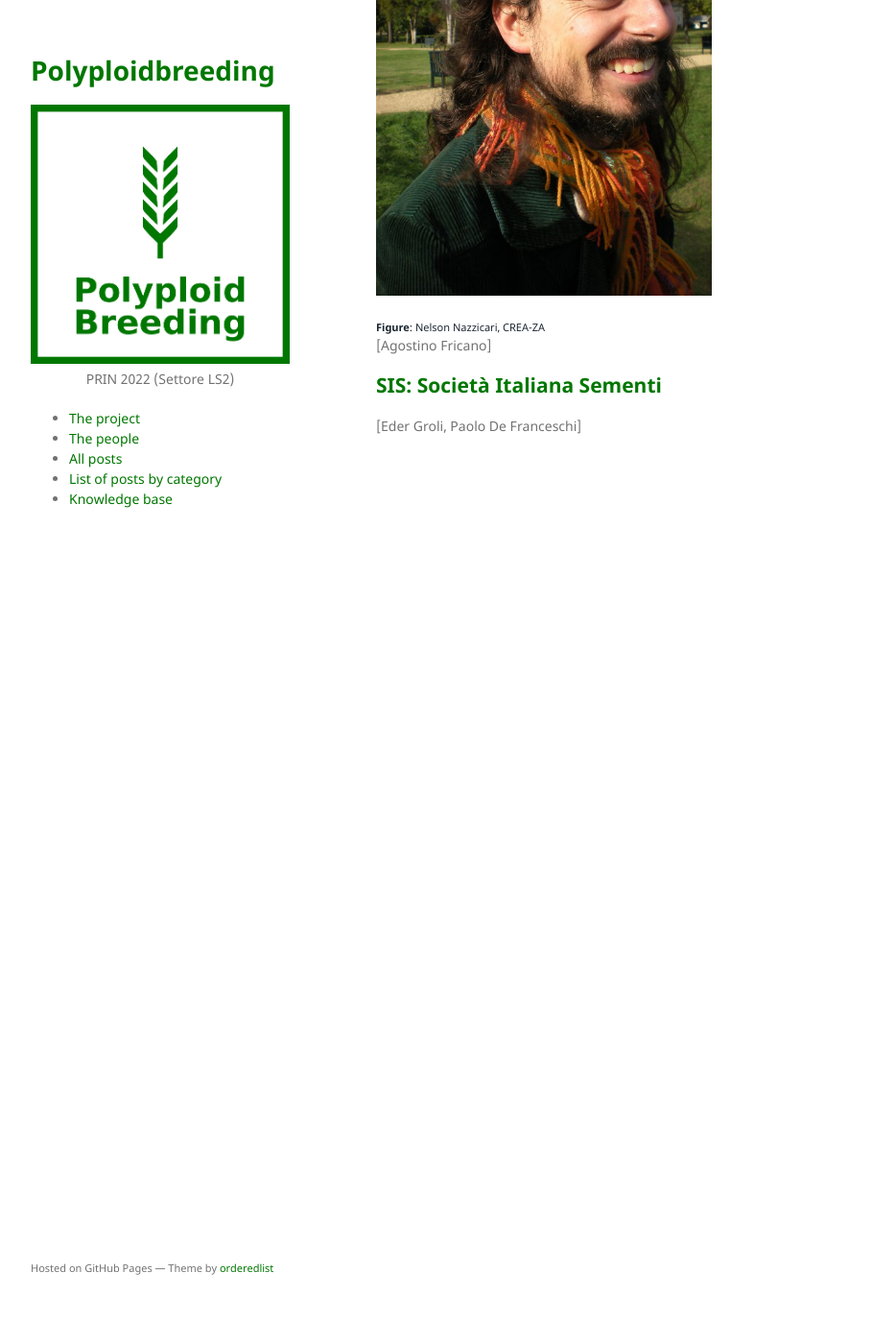
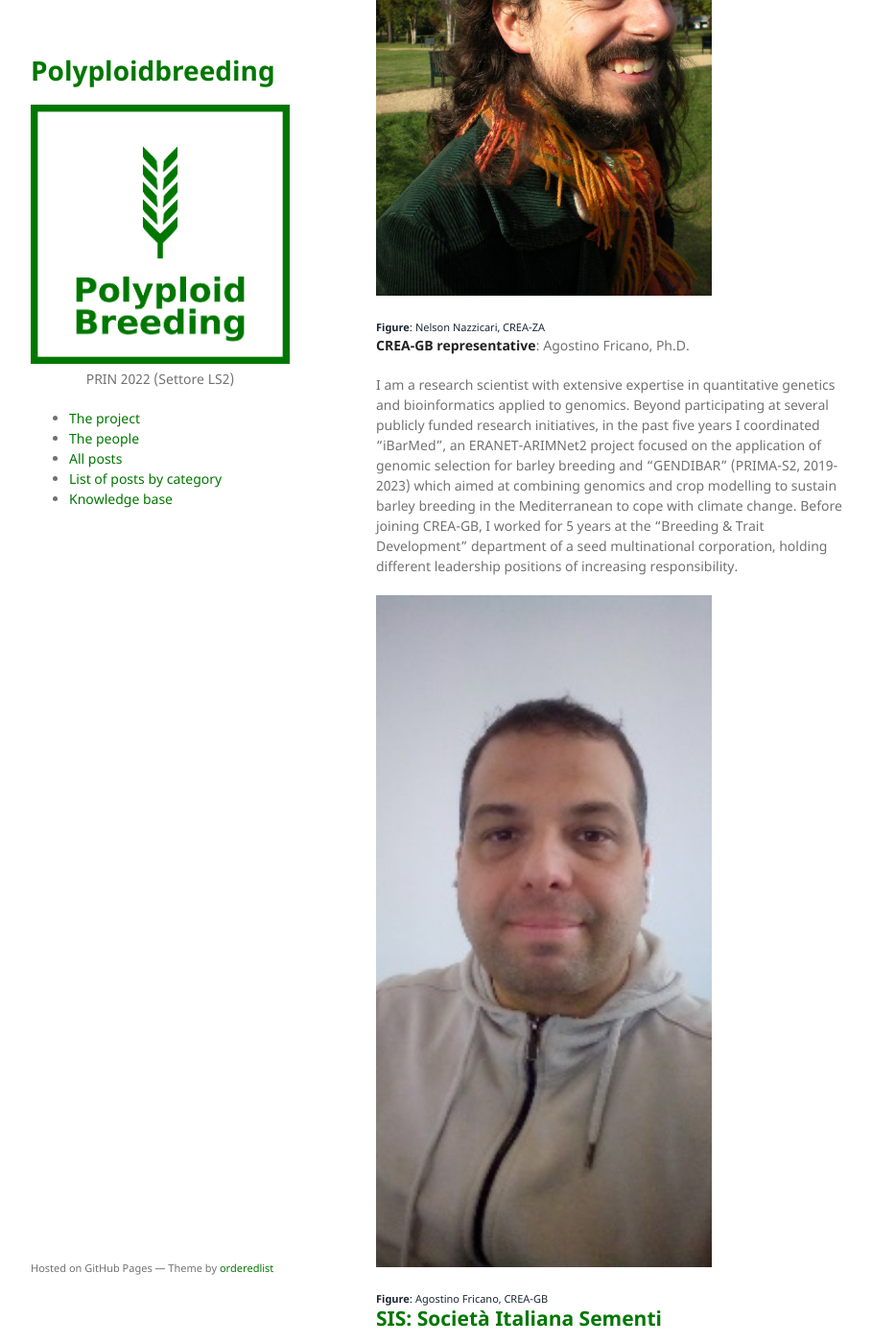
Before and after one commit to polyploidbreeding/polyploidbreeding.github.io, a Jekyll site: the page built from consortium.md, in a window 1280 px wide and 1400 px high, scrolled down 1313 px. Shown: the whole window at 96% size, without its empty margins (178-1087 px from the left). Built offline with Jekyll 4.4.1, drawn with Linux system fonts in a browser that asks for light colours; before the commit the page ends 1837 px from its top, so only the background shows below that.

Commit message:
added: agostinos short bio

```diff
--- a/consortium.md
+++ b/consortium.md
@@ -31,7 +31,18 @@ Bioinformatics, biostatistics, deep learning and general data science. More info
 <img src="/assets/img/pic_nelson.jpg" width="350" />
 <div class="caption"><b>Figure</b>: Nelson Nazzicari, CREA-ZA</div>
 
-\[Agostino Fricano\]
+**CREA-GB representative**: Agostino Fricano, Ph.D.
+
+I am a research scientist with extensive expertise in quantitative genetics and bioinformatics applied to genomics.
+Beyond participating at several publicly funded research initiatives, in the past five years I coordinated "iBarMed",
+an ERANET-ARIMNet2 project focused on the application of genomic selection for barley breeding and
+“GENDIBAR” (PRIMA-S2, 2019-2023) which aimed at combining genomics and crop modelling to sustain barley breeding in the Mediterranean to cope with climate change.
+Before joining CREA-GB, I worked for 5 years at the "Breeding & Trait Development" department of a seed multinational corporation,
+holding different leadership positions of increasing responsibility.
+
+<img src="/assets/img/agostino.jpg" width="350" />
+<div class="caption"><b>Figure</b>: Agostino Fricano, CREA-GB</div>
+
 
 ## SIS: Società Italiana Sementi
 
```
Also changed, not shown: assets/img/agostino.jpg (added).
